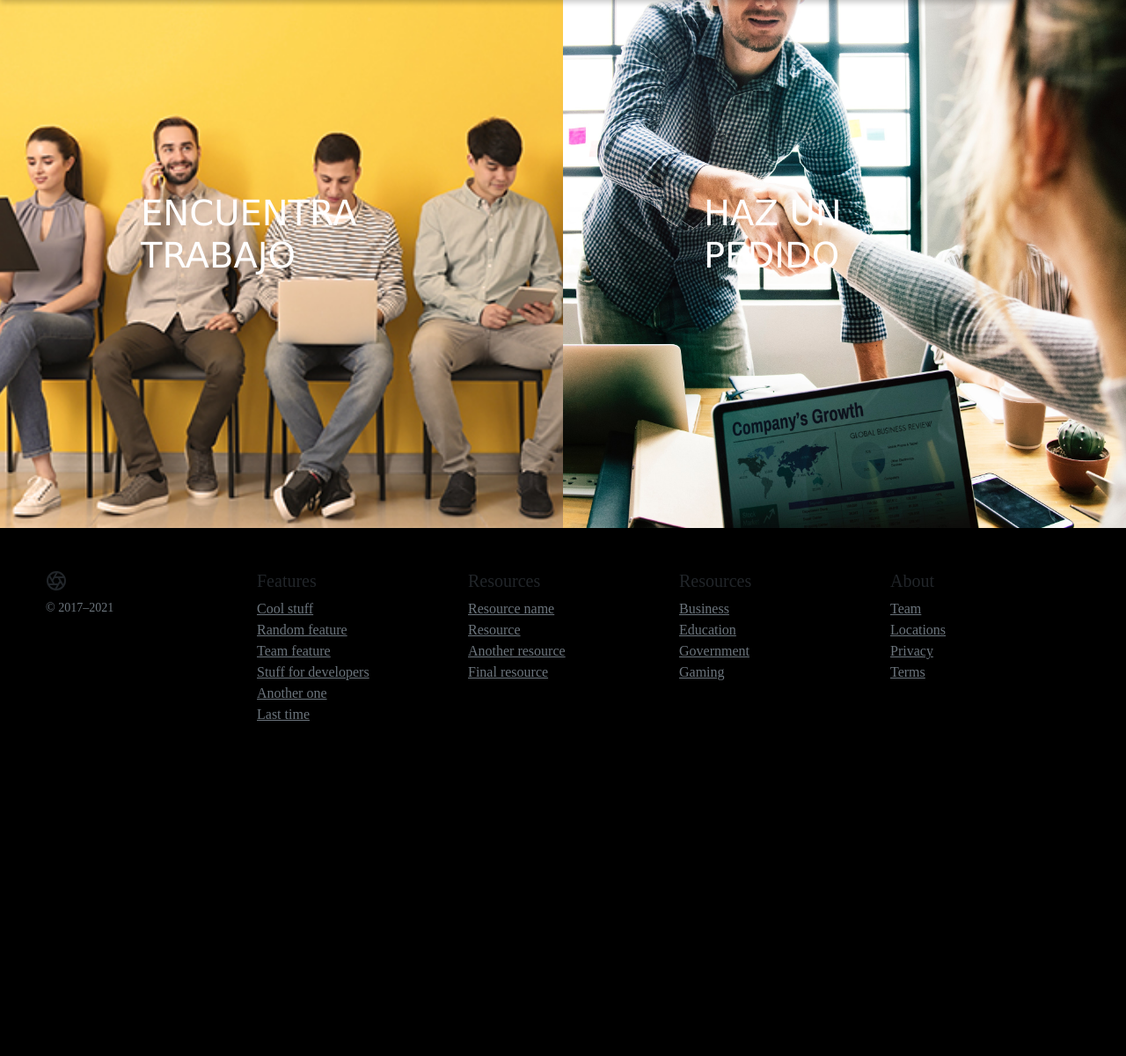
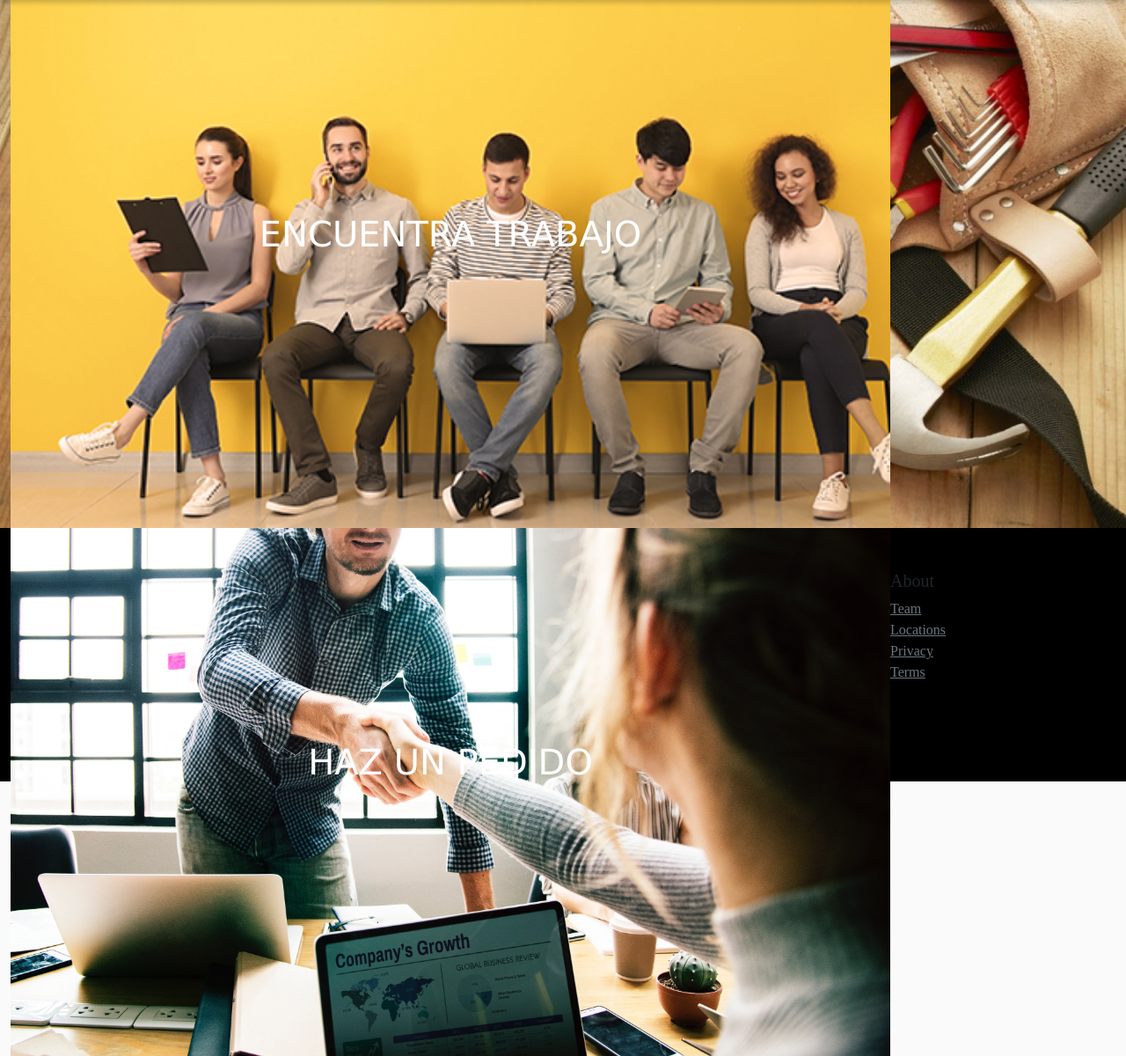
Before and after one commit to DeysonDiaz/OffAll, a Django app: page / in a window 1280 px wide. Shown: the part 57-1257 px from the top of the page at 88% size. Before the commit the page ends 876 px from the top, so only its background shows below. Run offline with Django 3.2, Linux system fonts and the light colour scheme; some libraries are stand-ins or nearby versions.

Commit message:
style index

```diff
--- a/static/css/styleCS.css
+++ b/static/css/styleCS.css
@@ -33,18 +33,31 @@
     margin-right: 0px;
   }
 
-  #fondo{
-    padding-right: 0%;
-    padding-left: 0%;
-    padding-bottom: 0%;
-    width:100%;
-    height:100%;
-    display: flex;
-    justify-content: center;
-    align-items: center;
-    max-width: 2200px;
-    margin: auto;
-  }
+
+#fondo {
+    width: 100%;
+    height: 600px;
+    background-image: url(../img/trabajo1.jpg);
+    background-size: cover;
+    background-position: center;
+    background-repeat: no-repeat;
+}
+
+#card_index {
+    max-width: 40rem;
+}
+
+#fondo h1 {
+    color: black;
+    font-family: 'Franklin Gothic Medium', 'Arial Narrow', Arial, sans-serif;
+    font-size: 50px;
+}
+
+#fondo p {
+    color: black;
+    font-family: Arial, Helvetica, sans-serif;
+    font-size: 20px;
+}
 
 .box{
     width: 1000px;
```
